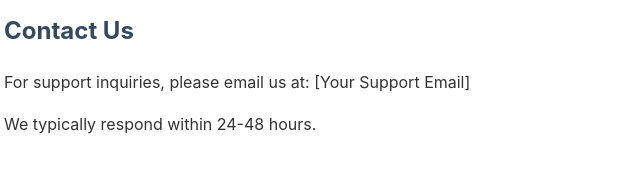
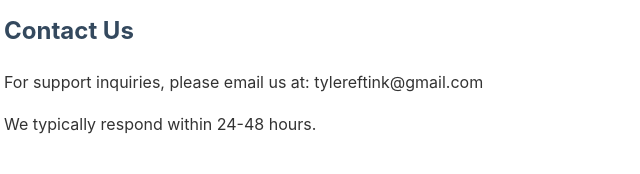
Before and after one commit to T-BoneMadSkrilla/Basic-Free-Fit-Support, a plain HTML site: page support.html in a window 1280 px wide. Shown: the part 284-458 px from the top of the page, 236-876 px from the left. Drawn offline with Linux system fonts and the light colour scheme.

Commit message:
update my email

```diff
--- a/support.html
+++ b/support.html
@@ -50,7 +50,7 @@
 
     <div class="contact-info">
         <h2>Contact Us</h2>
-        <p>For support inquiries, please email us at: [Your Support Email]</p>
+        <p>For support inquiries, please email us at: tylereftink@gmail.com</p>
         <p>We typically respond within 24-48 hours.</p>
     </div>
 
```
